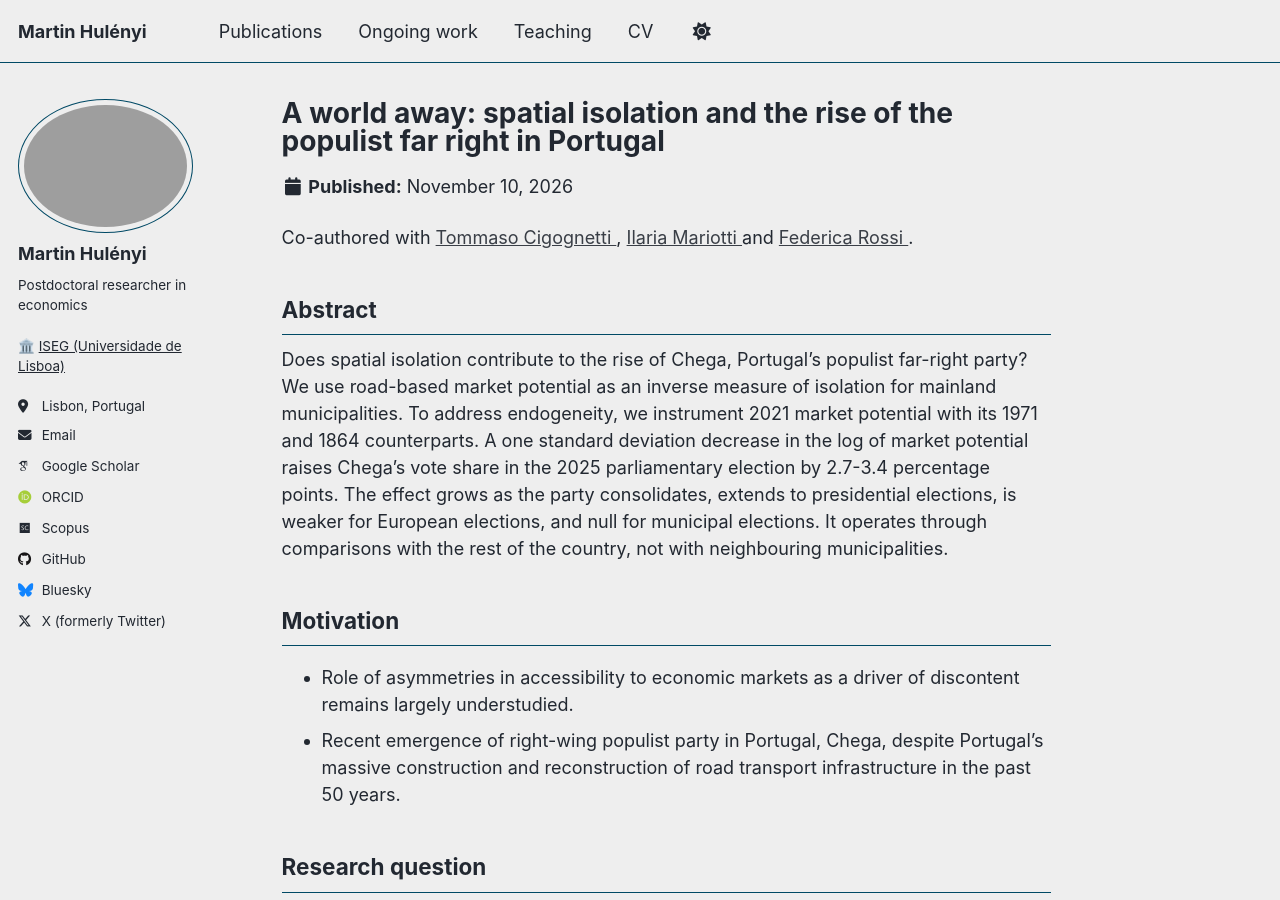
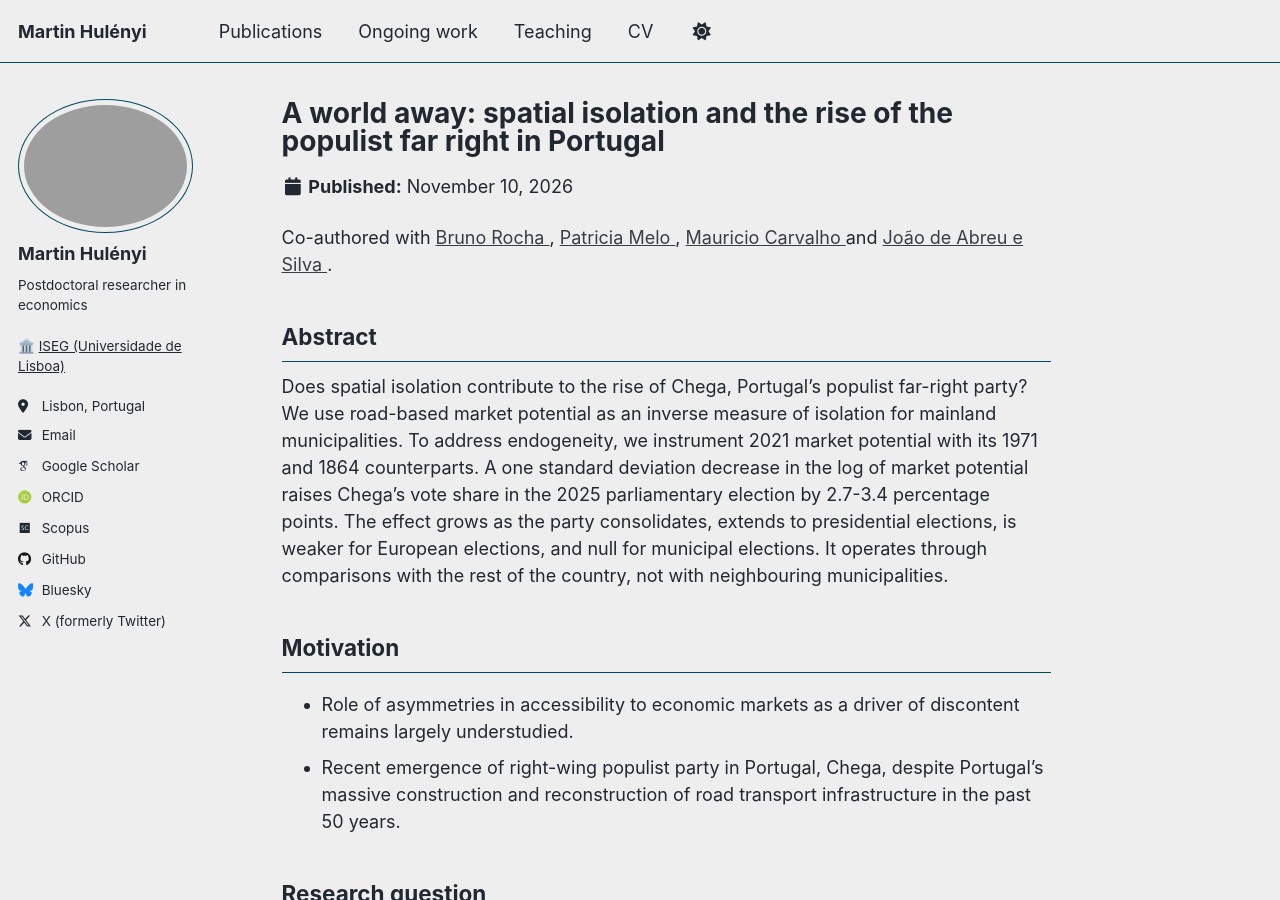
Before and after one commit to martinhulenyi/martinhulenyi.github.io, a Jekyll site: the page built from _ongoing_work/04_chega.md, in a window 1280 px wide and 900 px high. Built offline with Jekyll 4.4.1, drawn with Linux system fonts in a browser that asks for light colours; some web fonts are replaced.

Commit message:
Update 04_chega.md

```diff
--- a/_ongoing_work/04_chega.md
+++ b/_ongoing_work/04_chega.md
@@ -12,7 +12,7 @@ permalink: /publication/chega_market_potential/
 excerpt: "Does spatial isolation contribute to the rise of Chega, Portugal’s populist far-right party? We use road-based market potential as an inverse measure of isolation for mainland municipalities. To address endogeneity, we instrument 2021 market potential with its 1971 and 1864 counterparts. A one standard deviation decrease in the log of market potential raises Chega’s vote share in the 2025
 parliamentary election by 2.7-3.4 percentage points. The effect grows as the party consolidates, extends to presidential elections, is weaker for European elections, and null for municipal elections. It operates through comparisons with the rest of the country, not with neighbouring municipalities."
 ---
-Co-authored with <a href="https://scholar.google.com/citations?user=Nnirhs0AAAAJ&hl=it" target="_blank" rel="noopener"> Tommaso Cigognetti </a>, <a href="https://scholar.google.com/citations?user=gFVR6jAAAAAJ&hl=it&oi=ao" target="_blank" rel="noopener"> Ilaria Mariotti </a>   and <a href="https://scholar.google.com/citations?user=V7OKfOUAAAAJ&hl=it&oi=sra" target="_blank" rel="noopener"> Federica Rossi </a>.
+Co-authored with <a href="https://sites.google.com/view/brunorocha?pli=1&authuser=0" target="_blank" rel="noopener"> Bruno Rocha </a>, <a href="https://scholar.google.com/citations?user=zd_SXZMAAAAJ&hl=en" target="_blank" rel="noopener"> Patricia Melo </a>, <a href="https://scholar.google.com/citations?user=ariwMucAAAAJ&hl=en" target="_blank" rel="noopener"> Mauricio Carvalho </a> and  <a href="https://scholar.google.com/citations?user=xgwKEAoAAAAJ&hl=en"> João de Abreu e Silva </a>.
 
 ## Abstract
 Does spatial isolation contribute to the rise of Chega, Portugal’s populist far-right party? We use road-based market potential as an inverse measure of isolation for mainland municipalities. To address endogeneity, we instrument 2021 market potential with its 1971 and 1864 counterparts. A one standard deviation decrease in the log of market potential raises Chega’s vote share in the 2025
```
